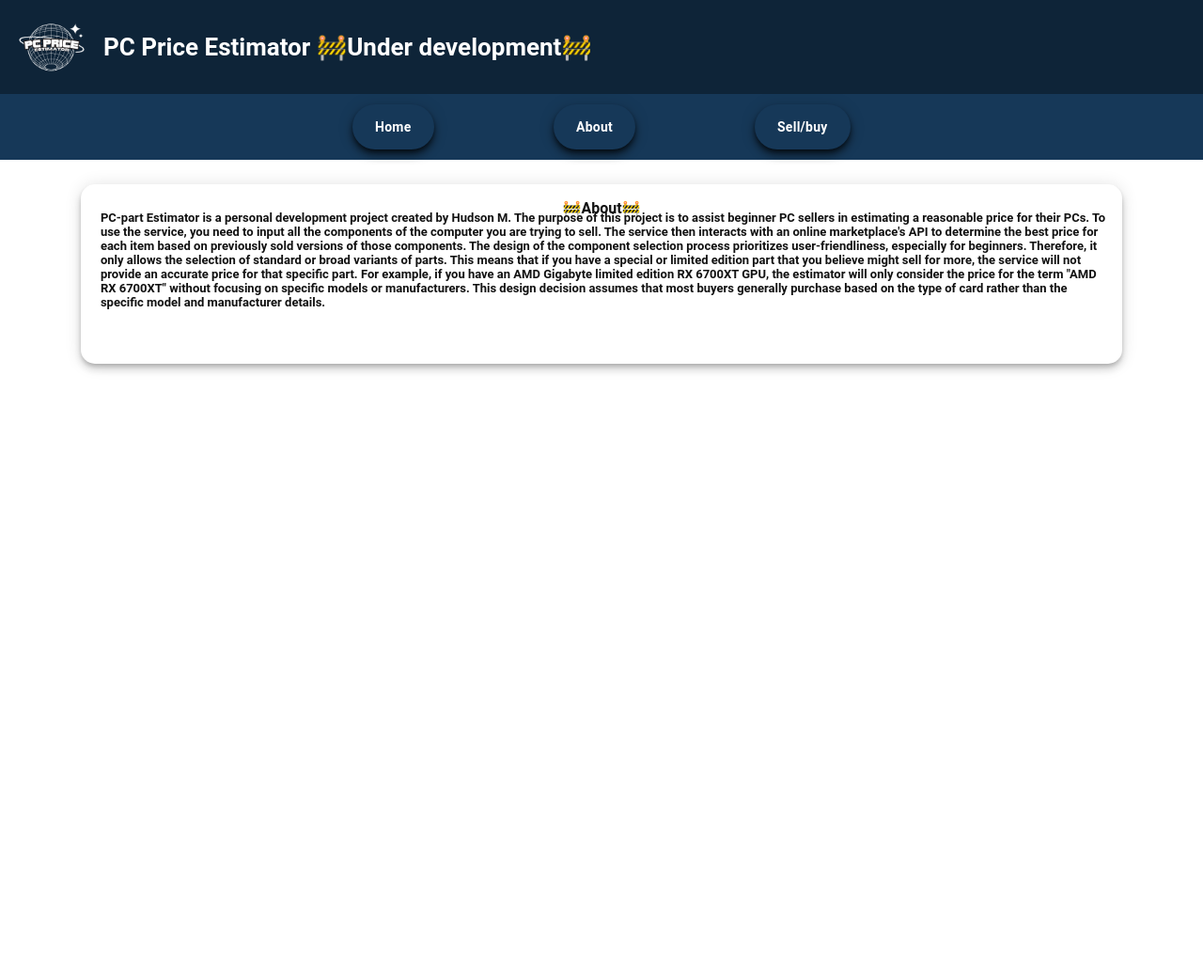
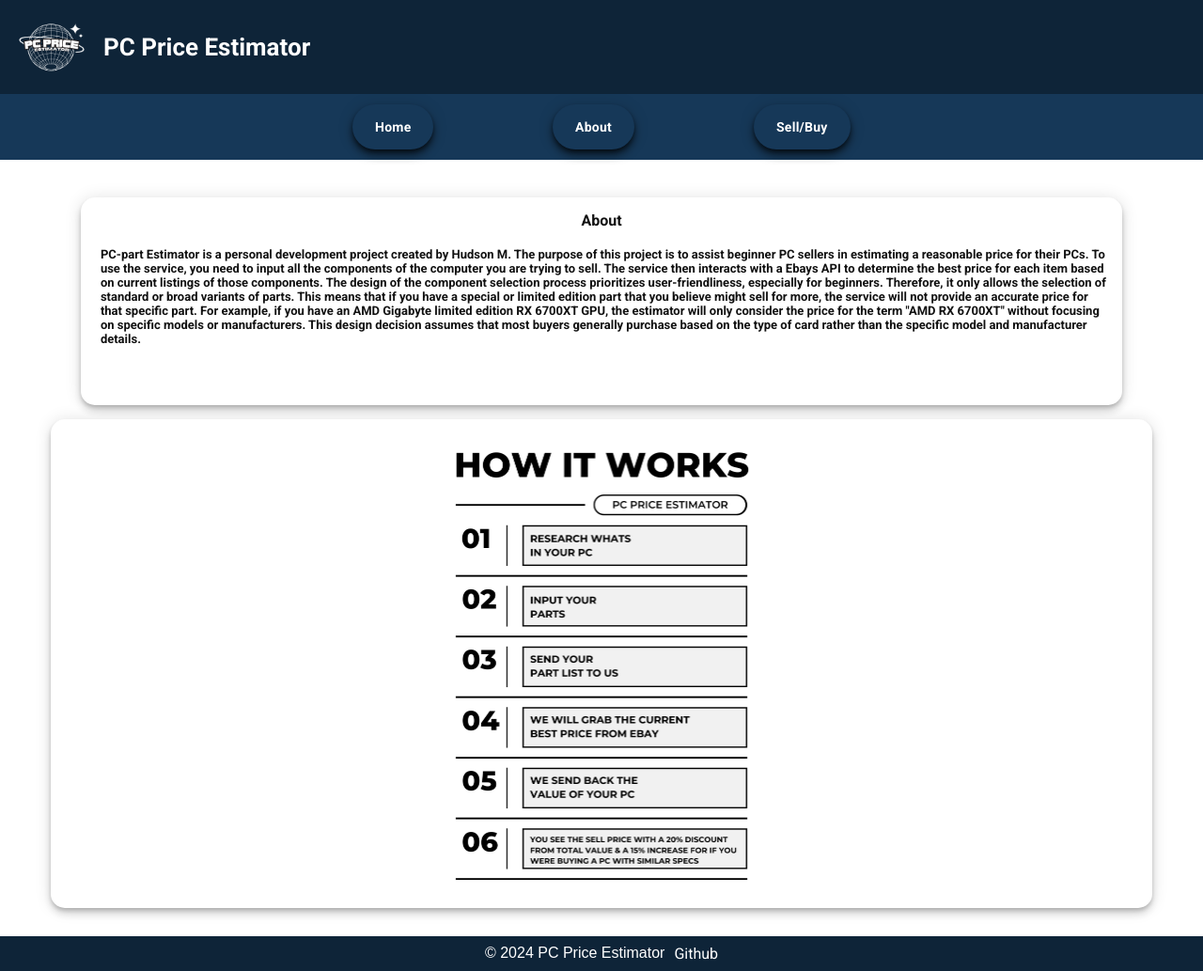
Before and after one commit to HudsxnM22/PC-price-estimator, a plain HTML site: page about.html in a window 1280 px wide. Shown: the whole page at 94% size. Before the commit the page ends 800 px from the top, so only its background shows below. Drawn offline with Linux system fonts and the light colour scheme.

Commit message:
deployment commit

```diff
--- a/about.html
+++ b/about.html
@@ -6,9 +6,10 @@
   <title>PC-price estimator</title>
   <link rel="preconnect" href="https://fonts.googleapis.com">
   <link rel="preconnect" href="https://fonts.gstatic.com" crossorigin>
+  <link href="https://fonts.googleapis.com/css2?family=Roboto:ital,wght@0,100;0,300;0,400;0,500;0,700;0,900;1,100;1,300;1,400;1,500;1,700;1,900&display=swap" rel="stylesheet">
   <link href="" rel="stylesheet">
   <link rel="icon" type="image/x-icon" href="/Images/logo.png">
-  <link rel="stylesheet" type="text/css" href="styles.css">
+  <link rel="stylesheet" type="text/css" href="styles/styles.css">
 </head>
 <body>
 
@@ -16,28 +17,30 @@
   <div id="topBar">
     <div id="topBarTitle">
       <img src="/Images/logo.png" id="logo-banner" width="90px"></img>
-      <h1>PC Price Estimator 🚧Under development🚧</h1>
+      <h1>PC Price Estimator</h1>
     </div>
     <nav id="topNav">
       <tr><a href="index.html" class="topButton"><h4>Home</h4></a></tr>
       <tr><a href="about.html" class="topButton"><h4>About</h4></a></tr>
-      <tr><a href="https://www.ebay.com/sl/sell" class="topButton"><h4>Sell/buy</h4></a></tr>
+      <tr><a href="https://www.ebay.com/sl/sell" class="topButton"><h4>Sell/Buy</h4></a></tr>
     </nav>
   </div>
 
-  <br>
-  <br>
-
   <div id="aboutContent">
     <div id="about">
-      <h4 id="aboutTitle">🚧About🚧</h4>
-      <p id="aboutText">PC-part Estimator is a personal development project created by Hudson M.    The purpose of this project is to assist beginner PC sellers in estimating a reasonable price for their PCs. To use the service, you need to input all the components of the computer you are trying to sell. The service then interacts with an online marketplace's API to determine the best price for each item based on previously sold versions of those components. The design of the component selection process prioritizes user-friendliness, especially for beginners. Therefore, it only allows the selection of standard or broad variants of parts. This means that if you have a special or limited edition part that you believe might sell for more, the service will not provide an accurate price for that specific part. For example, if you have an AMD Gigabyte limited edition RX 6700XT GPU, the estimator will only consider the price for the term "AMD RX 6700XT" without focusing on specific models or manufacturers. This design decision assumes that most buyers generally purchase based on the type of card rather than the specific model and manufacturer details.</p>
+      <h4 id="aboutTitle">About</h4>
+      <p id="aboutText">PC-part Estimator is a personal development project created by Hudson M.    The purpose of this project is to assist beginner PC sellers in estimating a reasonable price for their PCs. To use the service, you need to input all the components of the computer you are trying to sell. The service then interacts with a Ebays API to determine the best price for each item based on current listings of those components. The design of the component selection process prioritizes user-friendliness, especially for beginners. Therefore, it only allows the selection of standard or broad variants of parts. This means that if you have a special or limited edition part that you believe might sell for more, the service will not provide an accurate price for that specific part. For example, if you have an AMD Gigabyte limited edition RX 6700XT GPU, the estimator will only consider the price for the term "AMD RX 6700XT" without focusing on specific models or manufacturers. This design decision assumes that most buyers generally purchase based on the type of card rather than the specific model and manufacturer details.</p>
     </div>
-    <br>
-    <br>
+    <div id="how">
+      <div id="how-image"></div>
+    </div>
   </div>
-  <br>
 
-  <script src="visibility.js"></script>
+
+  <footer>
+    <div>© 2024 PC Price Estimator</div>
+    <div><a id="github-link" href="https://github.com/HudsxnM22/PC-price-estimator">Github</a></div>
+  </footer>
+
 </body>
 </html>
--- a/styles.css
+++ b/styles/styles.css
@@ -278,7 +278,7 @@ body {
   #howToHolder {
     justify-content: center;
     height: fit-content;
-    background-color: rgb(14, 36, 56);
+    background-color: rgb(22, 56, 88);
     position: relative;
     margin-bottom: 0%;
     margin-top: 10px;
@@ -337,7 +337,7 @@ body {
    /*About page----------------------------------------------------------------------------------------------------------------------------------------------------*/
 
   #aboutContent {
-    margin-top: 100px;
+    margin-top: 70px;
     display: flex;
   }
 
@@ -347,19 +347,18 @@ body {
     margin-right: auto;
     background-color: rgb(255, 255, 255);
     display: flex;
+    flex-wrap: wrap;
     align-items: center;
     justify-content: center;
     width: 45%;
+    height: fit-content;
     padding: 10px;
+    padding-top: 40px;
     border-radius: 15px;
     box-shadow: rgba(0, 0, 0, .2) 0 3px 5px -1px,rgba(0, 0, 0, .14) 0 6px 10px 0,rgba(0, 0, 0, .12) 0 1px 18px 0;
     position: relative;
   }
 
-  #howTo.inview {
-    animation: slideUp 1.4s forwards;
-    opacity: 1; /* Show when in view */
-  }
 
   #aboutText {
     position: relative;
@@ -383,6 +382,61 @@ body {
     text-shadow: 1px;
     position: absolute;
     top: 0%;
+  }
+
+  #how {
+    margin-left: auto;
+    margin-right: auto;
+    background-color: rgb(255, 255, 255);
+    display: flex;
+    flex-direction: column;
+    align-items: center;
+    justify-content: center;
+    width: 35%;
+    padding: 10px;
+    border-radius: 15px;
+    height: 80vh;
+    box-shadow: rgba(0, 0, 0, .2) 0 3px 5px -1px,rgba(0, 0, 0, .14) 0 6px 10px 0,rgba(0, 0, 0, .12) 0 1px 18px 0;
+    position: relative;
+    margin-bottom: 30px;
+  }
+
+  #how-title {
+    font-family: 'Roboto',sans-serif;
+    font-size: large;
+    font-weight: bold;
+    color: #111111;
+    text-shadow: #111111;
+    text-shadow: 1px;
+    position: absolute;
+    top: 0%;
+  }
+
+  #how-image {
+    width: 100%;
+    height: 100%;
+    background-image: url("/Images/howGraphic.png");
+    background-size: contain;
+    background-repeat: no-repeat;
+    background-position: center;
+    display: flex;
+  }
+
+  /*Footer*/
+  footer{
+    display: flex;
+    padding: 9px;
+    justify-content: center;
+    gap: 10px;
+    background-color: rgb(14, 36, 56);
+    color: rgb(255, 255, 255);
+    bottom: 0px;
+  }
+
+  #github-link {
+    color: rgb(255, 255, 255);
+    font-family: 'Roboto';
+    text-decoration: none;
   }
 
   @media (max-width: 1300px) { /*for smaller webpage sizes and mobile users*/
@@ -606,6 +660,8 @@ body {
       display: flex;
       flex-wrap: wrap;
       justify-content: center;
+      margin-top: 150px;
+      gap: 15px;
     }
 
     #about {
@@ -640,8 +696,13 @@ body {
       text-shadow: 1px;
       position: relative;
       top: 3%;
+      padding-top: 30px;
     }
 
+    #how {
+      width: 90%;
+      height: 500px;
+    }
   }
 
   @media (max-width: 700px) { /*media for very small screens and some specific detailing regarding mobile site---------------------------------------------------------------------------------------------------------------------------------------------------*/
```
Also changed, not shown: index.html (+6 -2 lines), Images/howGraphic.png (added), styles/custom-select2-theme.css (renamed from custom-select2-theme.css), 1 other file.
